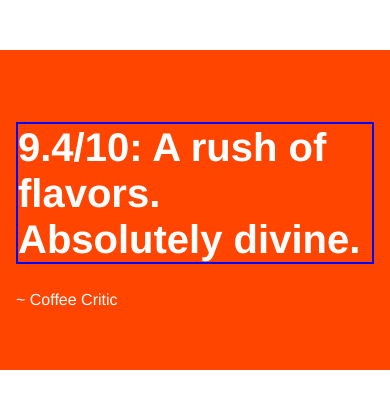
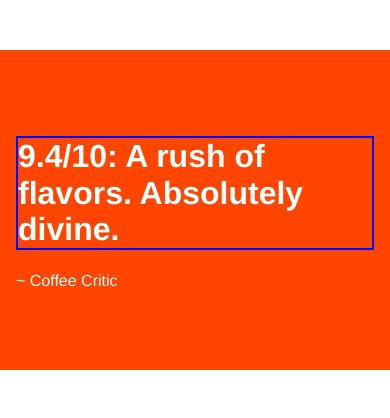
Before and after one commit to Garrettvk/Responsive-Design, a plain HTML site: page index.html in a window 390 px wide. Shown: the part 840-1258 px from the top of the page. Drawn offline with Linux system fonts and the light colour scheme; files that its build step writes are made by us from their sources.

Commit message:
11. 12. Rating text smaller on small screens

```diff
--- a/css/style.css
+++ b/css/style.css
@@ -152,3 +152,11 @@ footer .container {
         display: none;
     }
 }
+
+/* targets a screen width less than 470 pixels. */
+@media only screen and (max-width: 470px) {
+    /* rating text becomes 32px */
+    .rating h1 {
+        font-size: 2rem;
+    }
+}
```
